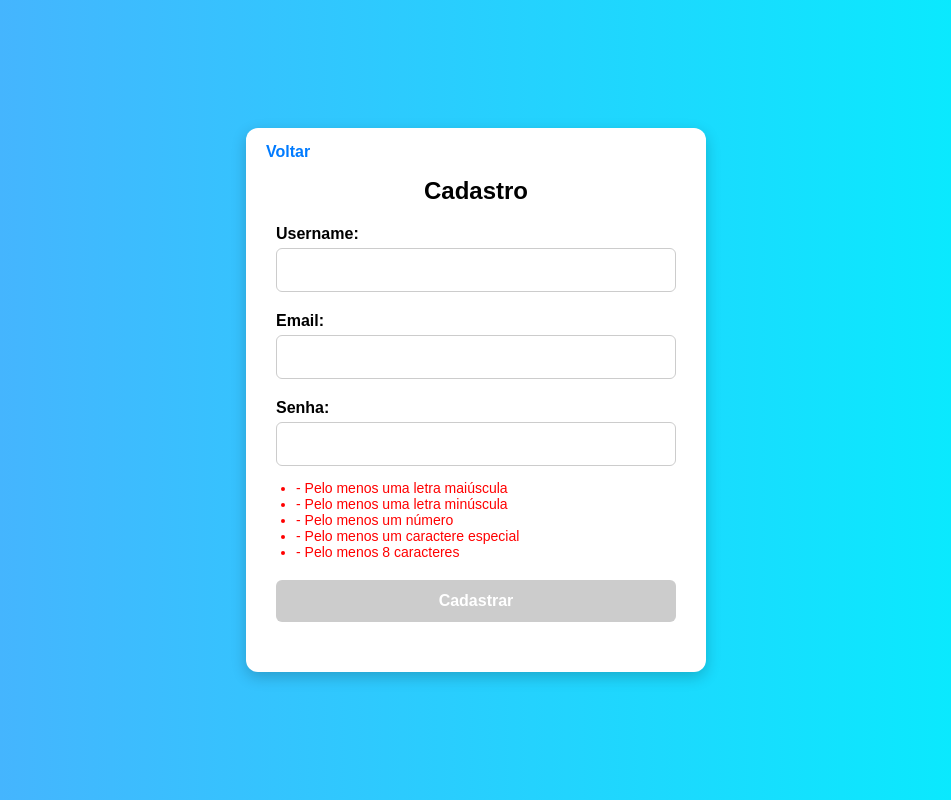
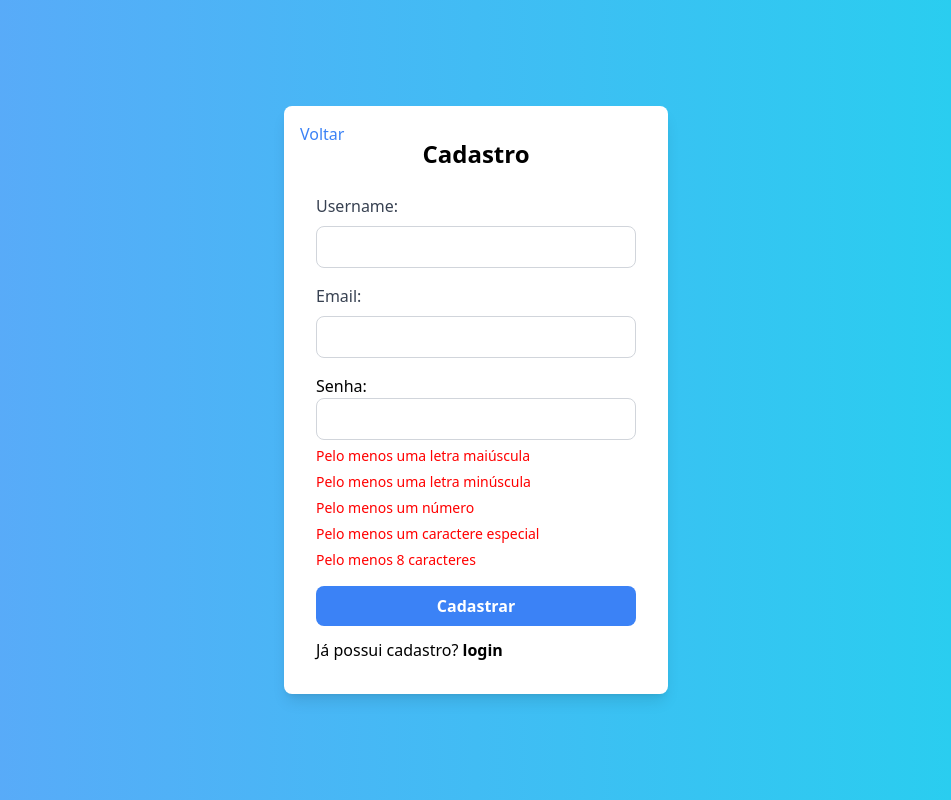
Before and after one commit to NatanTeixeiraVieira/eventsManager, a PHP site: page /pages/register/index.php in a window 1280 px wide. Shown: the whole page, without its empty margins (164-1115 px from the left). Run offline with PHP 8.4, Linux system fonts and the light colour scheme; some libraries are stand-ins or nearby versions.

Commit message:
fix: ajustes de layout e lógica com validação

```diff
--- a/class/Auth.php
+++ b/class/Auth.php
@@ -30,14 +30,14 @@ class Auth extends DbConnection {
   public function logout() {
     session_start();
     session_destroy();
-    header("Location: /eventsManager/pages/login");
+    header("Location: index.php");
     exit;
   }
 
   public static function requireAuth() {
     session_start();
     if (!isset($_SESSION['user_id'])) {
-        header("Location: /eventsManager/pages/login");
+        header("Location: /aulas/eventsManager/pages/login");
         exit;
     }
   }
--- a/class/DbConnection.php
+++ b/class/DbConnection.php
@@ -9,7 +9,7 @@ class DbConnection {
     public function setConnection() {
         if ($this->conn === null) {
             try {
-                $this->conn = new PDO('mysql:host=localhost;dbname=eventsmanager', 'root', 'root');
+                $this->conn = new PDO('mysql:host=localhost;dbname=eventsmanager', 'root', 'admin');
                 $this->conn->setAttribute(PDO::ATTR_ERRMODE, PDO::ERRMODE_EXCEPTION);
                 // $this::$conn->setAttribute(PDO::ATTR_DEFAULT_FETCH_MODE, PDO::FETCH_ASSOC);
             } catch (PDOException $e) {
--- a/class/Event.php
+++ b/class/Event.php
@@ -119,7 +119,9 @@ class Event extends DbConnection {
     }
 
     public function getEventsParticipating() {
-        session_start();
+        if (session_status() == PHP_SESSION_NONE) {
+            session_start();
+        }
 
         $loggedUserId = $_SESSION['user_id'];
         $sql = "SELECT
--- a/class/User.php
+++ b/class/User.php
@@ -24,14 +24,29 @@ class User extends DbConnection {
     }
 
     public function createUser() {
-        $hashedPassword = password_hash($this->password, PASSWORD_DEFAULT);
+        try {
+            // Criptografando a senha
+            $hashedPassword = password_hash($this->password, PASSWORD_DEFAULT);
 
-        $sql = "INSERT INTO users (name, email, password) VALUES (?, ?, ?)";
-        $stmt = $this->conn->prepare($sql);
+            // Consulta de inserção do usuário
+            $sql = "INSERT INTO users (name, email, password) VALUES (?, ?, ?)";
+            $stmt = $this->conn->prepare($sql);
 
-        return $stmt->execute([$this->name, $this->email, $hashedPassword])
-            ? "Usuário criado com sucesso!"
-            : "Erro ao criar o usuário.";
+            // Tenta executar a inserção
+            if ($stmt->execute([$this->name, $this->email, $hashedPassword])) {
+                return "Usuário criado com sucesso!";
+            } else {
+                return "Erro ao criar o usuário.";
+            }
+        } catch (PDOException $e) {
+            // Verifica se o erro é devido a duplicidade de e-mail
+            if ($e->getCode() == 23000) {
+                return "Já existe um cadastro com esse e-mail!";
+            }
+            // Para outros erros
+            return "Erro ao criar o usuário: " . $e->getMessage();
+        }
     }
+
 }
 ?>
--- a/pages/register/index.php
+++ b/pages/register/index.php
@@ -5,37 +5,75 @@
   <meta charset="UTF-8">
   <meta name="viewport" content="width=device-width, initial-scale=1.0">
   <title>Cadastro</title>
-  <link rel="stylesheet" href="styles-register.css">
+  <script src="https://cdn.tailwindcss.com"></script>
+  <!-- <link rel="stylesheet" href="styles-register.css"> -->
+  <style>
+    .error-message {
+      color: red;
+      font-size: 14px;
+      margin-top: 5px;
+    }
+
+    .valid-message {
+      color: green;
+      font-size: 14px;
+      margin-top: 5px;
+    }
+  </style>
 </head>
 
-<body>
+<body class="bg-gradient-to-r from-blue-400 to-cyan-400 h-screen flex items-center justify-center">
 
-  <div class="container">
-
-    <!-- Botão "Voltar" -->
-    <a href="../../index.php" class="back-btn">Voltar</a>
-
-    <h2>Cadastro</h2>
+  <div class="bg-white p-8 rounded-lg shadow-lg w-96 relative">
+    <div class="absolute top-4 left-4">
+      <a href="../../index.php" class="text-blue-500 font-medium hover:text-blue-600">Voltar</a>
+    </div>
+    <h2 class="text-2xl font-bold mb-6 text-center">Cadastro</h2>
 
     <?php
-    // Incluir a classe User
     require_once '../../class/User.php';
 
+    $usernameError = $emailError = $passwordError = "";
+    $passwordRequirements = [
+        "Pelo menos uma letra maiúscula" => false,
+        "Pelo menos uma letra minúscula" => false,
+        "Pelo menos um número" => false,
+        "Pelo menos um caractere especial" => false,
+        "Pelo menos 8 caracteres" => false
+    ];
+
     if ($_SERVER["REQUEST_METHOD"] == "POST") {
-        $username = isset($_POST['username']) ? $_POST['username'] : null;
-        $email = isset($_POST['email']) ? $_POST['email'] : null;
-        $password = isset($_POST['password']) ? $_POST['password'] : null;
+        $username = trim($_POST['username'] ?? '');
+        $email = trim($_POST['email'] ?? '');
+        $password = $_POST['password'] ?? '';
 
-        if (!filter_var($email, FILTER_VALIDATE_EMAIL)) {
-            echo "<p class='error-message'>E-mail inválido!</p>";
+        if (empty($username)) {
+            $usernameError = "O campo nome é obrigatório.";
+        }
+
+        if (empty($email)) {
+            $emailError = "O campo email é obrigatório.";
+        } elseif (!filter_var($email, FILTER_VALIDATE_EMAIL)) {
+            $emailError = "E-mail inválido!";
+        }
+
+        if (empty($password)) {
+            $passwordError = "O campo senha é obrigatório.";
         } else {
-            // Validação do formato do e-mail
-            $emailParts = explode('@', $email);
-            if (count($emailParts) != 2 || strlen($emailParts[1]) < 3 || strpos($emailParts[1], '.') === false) {
-                echo "<p class='error-message'>E-mail inválido! Após o '@' deve ter pelo menos 3 letras, e após o '.' deve ter pelo menos 3 letras também.</p>";
-            } elseif (!preg_match('/^(?=.*[A-Z])(?=.*[a-z])(?=.*\d)(?=.*[\W_]).{8,}$/', $password)) {
-                echo "<p class='error-message'>A senha deve ter pelo menos 8 caracteres, incluindo 1 letra maiúscula, 1 letra minúscula, 1 número e 1 caractere especial.</p>";
-            } elseif (!empty($username) && !empty($email) && !empty($password)) {
+            if (preg_match('/[A-Z]/', $password)) $passwordRequirements["Pelo menos uma letra maiúscula"] = true;
+            if (preg_match('/[a-z]/', $password)) $passwordRequirements["Pelo menos uma letra minúscula"] = true;
+            if (preg_match('/\d/', $password)) $passwordRequirements["Pelo menos um número"] = true;
+            if (preg_match('/[\W_]/', $password)) $passwordRequirements["Pelo menos um caractere especial"] = true;
+            if (strlen($password) >= 8) $passwordRequirements["Pelo menos 8 caracteres"] = true;
+
+            if (!in_array(false, $passwordRequirements, true)) {
+                $passwordError = "";
+            } else {
+                $passwordError = "A senha não atende aos requisitos.";
+            }
+        }
+
+        if (!$usernameError && !$emailError && !$passwordError) {
             $user = new User($username, $email, $password);
             $result = $user->createUser();
 
@@ -45,75 +83,47 @@
             } else {
                 echo "<p class='error-message'>" . $result . "</p>";
             }
-            } else {
-                echo "<p class='error-message'>Todos os campos são obrigatórios!</p>";
-            }
         }
     }
     ?>
 
     <form action="index.php" method="POST">
-      <div class="form-group">
-        <label for="username">Username:</label>
-        <input type="text" id="username" name="username" required>
+      <div class="mb-4">
+        <label for="username" class="block text-gray-700 font-medium mb-2">Username:</label>
+        <input type="text" id="username" name="username" class="w-full px-4 py-2 border border-gray-300 rounded-lg focus:outline-none focus:ring-1 focus:ring-blue-500" value="<?= htmlspecialchars($_POST['username'] ?? '') ?>">
+        <p id="username-error" class="error-message"><?= $usernameError ?></p>
       </div>
 
-      <div class="form-group">
-        <label for="email">Email:</label>
-        <input type="email" id="email" name="email" required>
+      <div class="mb-4">
+        <label for="email" class="block text-gray-700 font-medium mb-2">Email:</label>
+        <input type="email" id="email" name="email" class="w-full px-4 py-2 border border-gray-300 rounded-lg focus:outline-none focus:ring-1 focus:ring-blue-500" value="<?= htmlspecialchars($_POST['email'] ?? '') ?>">
+        <p id="email-error" class="error-message"><?= $emailError ?></p>
       </div>
 
-      <div class="form-group">
+      <div class="mb-4">
         <label for="password">Senha:</label>
-        <input type="password" id="password" name="password" required oninput="validatePassword()">
+        <input type="password" id="password" name="password" class="w-full px-4 py-2 border border-gray-300 rounded-lg focus:outline-none focus:ring-1 focus:ring-blue-500">
 
-        <!-- Lista de requisitos de senha -->
+        <p id="password-error" class="error-message"><?= $passwordError ?></p>
         <ul>
-          <li id="requirement-0" class="text-red">- Pelo menos uma letra maiúscula</li>
-          <li id="requirement-1" class="text-red">- Pelo menos uma letra minúscula</li>
-          <li id="requirement-2" class="text-red">- Pelo menos um número</li>
-          <li id="requirement-3" class="text-red">- Pelo menos um caractere especial</li>
-          <li id="requirement-4" class="text-red">- Pelo menos 8 caracteres</li>
+          <?php foreach ($passwordRequirements as $requirement => $valid): ?>
+            <li class="<?= $valid ? 'valid-message' : 'error-message' ?>"><?= $requirement ?></li>
+          <?php endforeach; ?>
         </ul>
       </div>
 
-      <div class="form-group">
-        <button type="submit" disabled>Cadastrar</button>
+      <div class="flex flex-col items-start justify-center gap-3">
+        <button type="submit" class="w-full bg-blue-500 text-white font-bold py-2 px-4 rounded-lg hover:bg-blue-600 transition">
+          Cadastrar
+        </button>
+        <p>
+          Já possui cadastro?
+          <a href="../register/index.php" class="font-semibold text-black hover:text-blue-500" >login</a>
+        </p>
       </div>
     </form>
+
   </div>
-
-  <script>
-    // Função para validar a senha e atualizar a lista de requisitos
-    function validatePassword() {
-      const password = document.getElementById("password").value;
-      const passwordRequirements = [
-        { regex: /[A-Z]/, message: "Pelo menos uma letra maiúscula" },
-        { regex: /[a-z]/, message: "Pelo menos uma letra minúscula" },
-        { regex: /\d/, message: "Pelo menos um número" },
-        { regex: /[\W_]/, message: "Pelo menos um caractere especial" },
-        { regex: /.{8,}/, message: "Pelo menos 8 caracteres" }
-      ];
-
-      let isValid = true;
-
-      // Iterando sobre os requisitos de senha e atualizando o status visual
-      passwordRequirements.forEach((req, index) => {
-        const li = document.getElementById(`requirement-${index}`);
-        if (req.regex.test(password)) {
-          li.classList.remove("text-red");
-          li.classList.add("text-green");
-        } else {
-          li.classList.remove("text-green");
-          li.classList.add("text-red");
-          isValid = false;
-        }
-      });
-
-      // Habilitar ou desabilitar o botão com base na validade da senha
-      document.querySelector("button[type='submit']").disabled = !isValid;
-    }
-  </script>
 
 </body>
 
--- a/pages/register/styles-register.css
+++ b/pages/register/styles-register.css
@@ -43,6 +43,10 @@ h2 {
 /* Estilização dos inputs */
 .form-group {
     margin-bottom: 20px;
+}
+
+a {
+    text-decoration: none;
 }
 
 label {
--- a/participate.php
+++ b/participate.php
@@ -8,7 +8,7 @@
         $eventId = $_POST['event_id'];
         $eventObj->participateEvent($eventId);
         echo "alert('Participação confirmada')";
-        header("Location: index.php");
+        header("Location: ./pages/participating/index.php");
         exit;
     }
 ?>
```
Also changed, not shown: dashboard.php (+5 -5 lines), index.php (+56 -4 lines), pages/events/index.php (+7 -7 lines), pages/events/participating/index.php (+7 -6 lines), pages/events/upsert/index.php (+7 -6 lines), pages/login/index.php (+9 -5 lines). Lines whose indentation alone changed are shown as unchanged.
